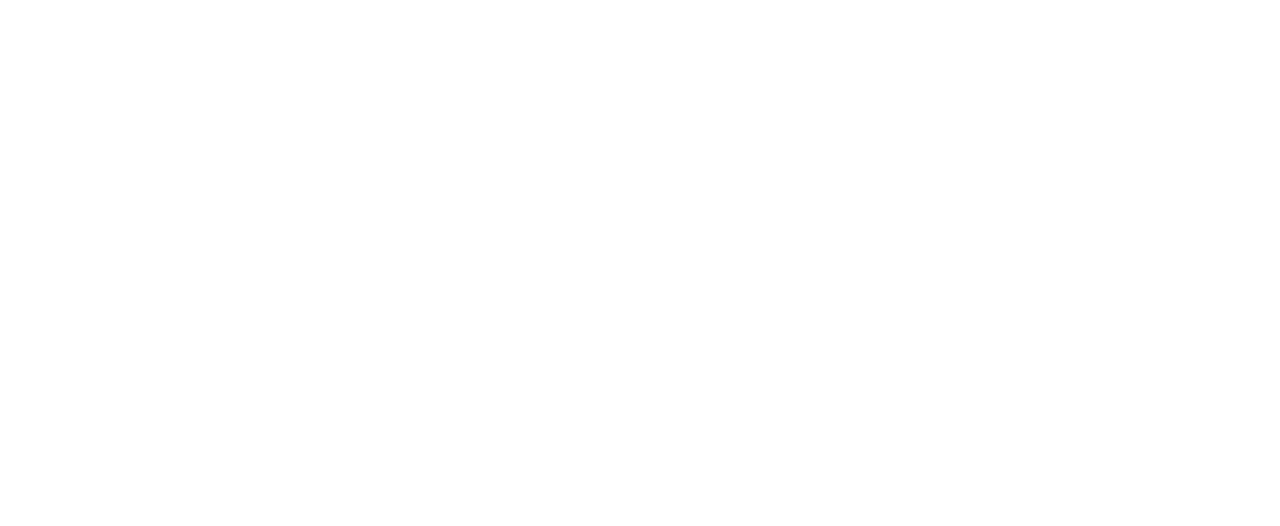
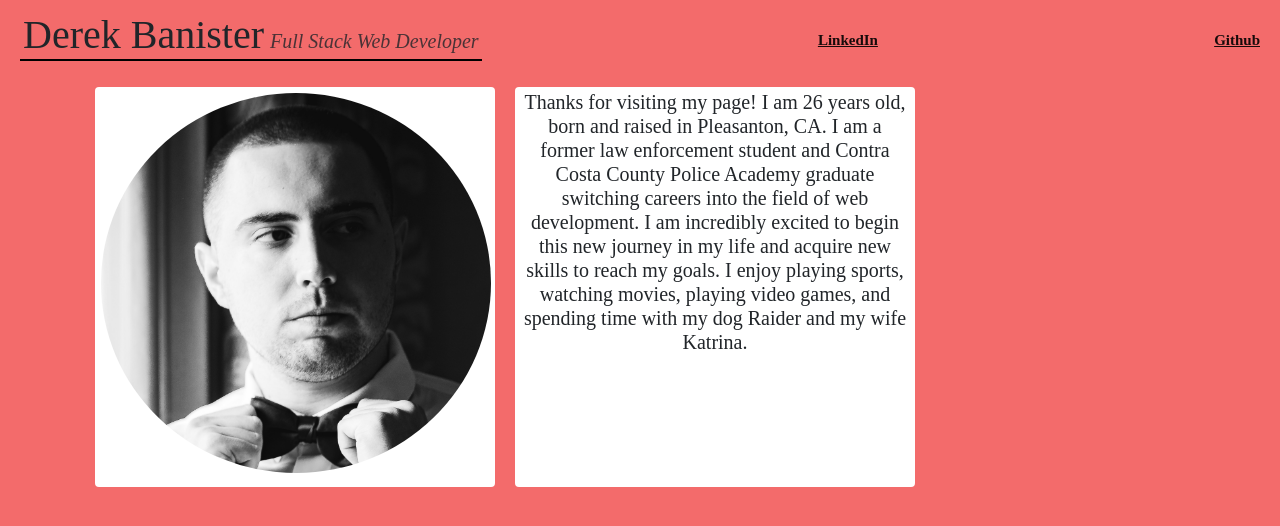
Before and after one commit to DerekBanister/react-portfolio, a React (Create React App) app: page / in a window 1280 px wide. Shown: the top 526 px of the page. Built offline with nearby package versions, Linux system fonts and the light colour scheme.

Commit message:
late commit but nav/about components started

```diff
--- a/package.json
+++ b/package.json
@@ -6,7 +6,9 @@
     "@testing-library/jest-dom": "^5.15.0",
     "@testing-library/react": "^11.2.7",
     "@testing-library/user-event": "^12.8.3",
+    "bootstrap": "^5.1.3",
     "react": "^17.0.2",
+    "react-bootstrap": "^2.0.2",
     "react-dom": "^17.0.2",
     "react-scripts": "4.0.3",
     "web-vitals": "^1.1.2"
--- a/src/App.js
+++ b/src/App.js
@@ -1,9 +1,17 @@
 //import here
+import React from 'react';
+import Navbar from './components/Nav';
+import About from './components/About';
+// import Projects from './components/Projects';
+// import Footer from './components/Footer';
 
 function App() {
     return (
         <div className="">
-
+            <Navbar />
+            <About />
+            {/* <Projects />
+            <Footer /> */}
         </div>
     );
 }
--- a/src/components/About.js
+++ b/src/components/About.js
@@ -0,0 +1,43 @@
+import React from 'react';
+import 'bootstrap/dist/css/bootstrap.min.css';
+import me from "../images/me.jpg"
+import '../styles/style.css';
+
+const styles = {
+    techs: {
+        height: "80px",
+    },
+    aboutme: {
+
+    },
+    db: {
+        borderRadius: "50%",
+        width: "390px",
+        height: "380px",
+    }
+}
+function About() {
+    return (
+        <div class="container" id="techs">
+            <div class="card-columns">
+                <div class="card hide-card">
+                    <div class="card-block hide-card justify-content-center techs">
+                        <img src={me} class="card-img-top db" style={styles.db} alt="Me"></img>
+                    </div>
+                </div>
+                <div class="card">
+                    <div class="card-block">
+                        <h5 class="card-title aboutme">Thanks for visiting my page! I am 26 years old, born and raised in
+                            Pleasanton, CA. I am a former law enforcement student and Contra Costa County Police Academy
+                            graduate switching careers into the field of web development. I am incredibly excited to begin
+                            this new journey in my life and acquire new skills to reach my goals. I enjoy playing
+                            sports, watching movies, playing video games, and spending time with my dog Raider and my wife
+                            Katrina.</h5>
+                    </div>
+                </div>
+            </div>
+        </div>
+    )
+}
+
+export default About;
--- a/src/components/Nav.js
+++ b/src/components/Nav.js
@@ -0,0 +1,43 @@
+// 21 react style
+
+import React from 'react';
+import 'bootstrap/dist/css/bootstrap.min.css';
+import '../styles/style.css';
+
+const styles = {
+    name: {
+        padding: "5px",
+        marginBottom: "0px",
+        marginTop: "0px",
+    },
+    links: {
+        fontSize: "15px",
+        padding: "0px",
+        opacity: "0.9",
+        color: "black",
+        textDecoration: "underline",
+        fontWeight: "bold",
+    },
+    aspire: {
+        fontStyle: "italic",
+        opacity: "0.8",
+        fontSize: "20px",
+    }
+}
+
+function Navbar() {
+    let url = "https://www.linkedin.com/in/derek-banister/"
+    let url2 = "https://github.com/DerekBanister"
+    return (
+        <div style={styles.name} class="navbar navbar-light">
+            <h1 class="duck">
+                <span id="derek">Derek Banister</span>
+                <small style={styles.aspire}>Full Stack Web Developer</small>
+            </h1>
+            <a href={url} target="_blank" style={styles.links}>LinkedIn</a>
+            <a href={url2} target="_blank" style={styles.links}>Github</a>
+        </div>
+    )
+}
+
+export default Navbar;
--- a/src/index.js
+++ b/src/index.js
@@ -2,9 +2,4 @@
 import ReactDOM from 'react-dom';
 import App from './App';
 
-ReactDOM.render(
-    <React.StrictMode>
-        <App />
-    </React.StrictMode>,
-    document.getElementById('root')
-);
+ReactDOM.render(<App />, document.getElementById('root'));
--- /dev/null
+++ b/src/styles/style.css
@@ -0,0 +1,27 @@
+* {
+    font-family: 'Crimson Text', serif;
+    margin: 3px;
+  }
+  body {
+    background-color: rgb(243, 107, 107);
+  }
+  .card {
+      height: 400px;
+      width: 400px;
+      margin: 10px;
+      border: none;
+  }
+.card-columns {
+    display: flex;
+
+  }
+  .card-title {
+    text-align: center;
+  }
+  .duck {
+    border-bottom: solid black 2px;
+  }
+  .card-deck {
+    margin: 10px;
+    justify-content: center;
+}
```
Also changed, not shown: src/images/me.jpg (added), 1 other file (tests, documents, lock files or other folders).
